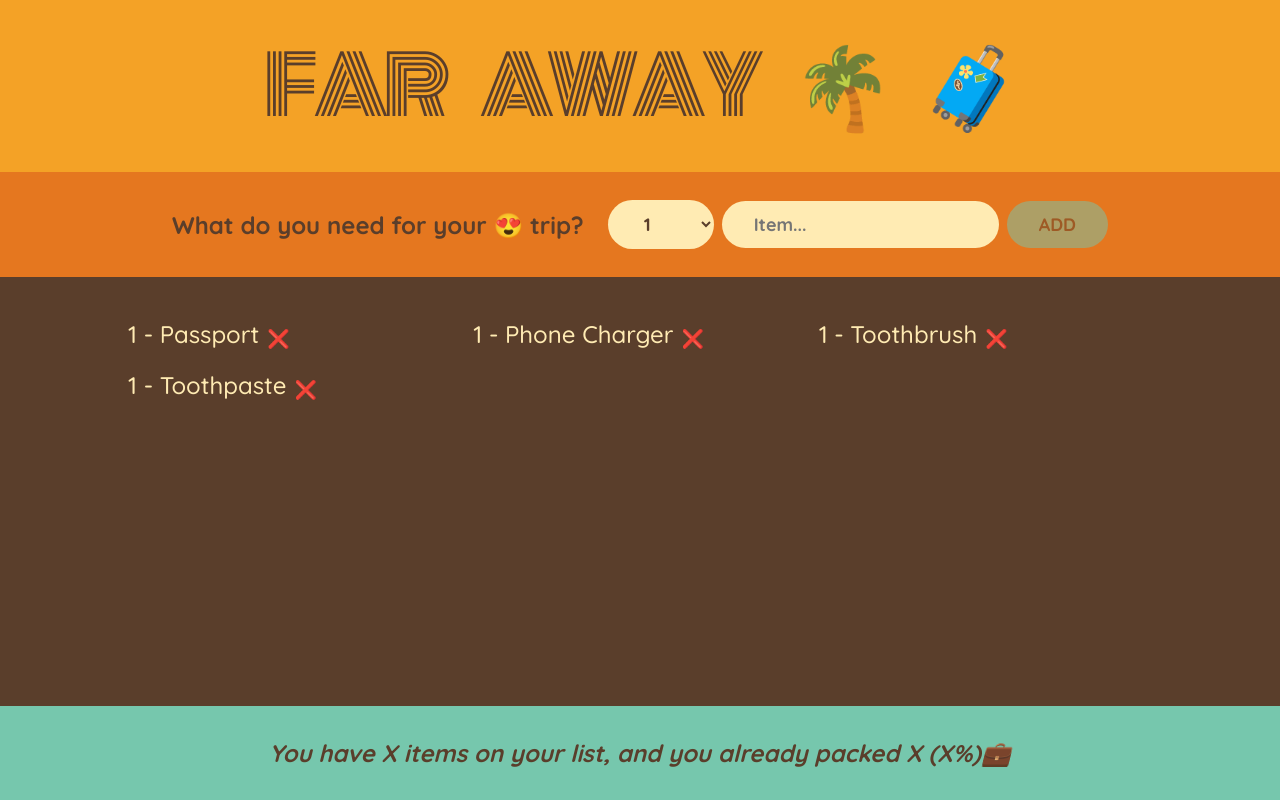
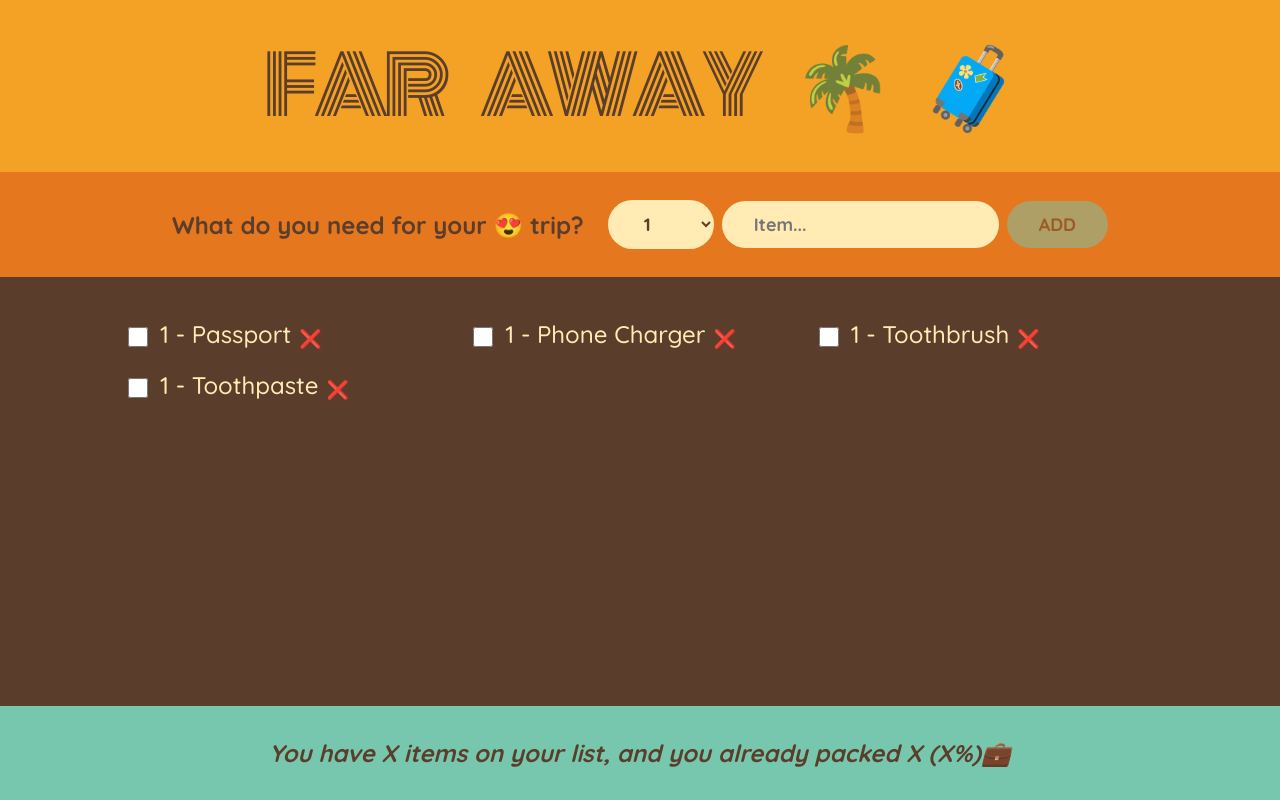
Before and after one commit to fandredev/far-away, a React (Create React App) app: page / in a window 1280 px wide. Built offline with nearby package versions, Linux system fonts and the light colour scheme.

Commit message:
chore: update App component to include toggle packed functionality in packing list

```diff
--- a/src/App.tsx
+++ b/src/App.tsx
@@ -9,8 +9,8 @@ import Stats from './components/stats';
 const initialItems: PackingListItemProps[] = [
   { id: 1, description: 'Passport', quantity: 1, packed: false },
   { id: 2, description: 'Phone Charger', quantity: 1, packed: false },
-  { id: 8, description: 'Toothbrush', quantity: 1, packed: false },
-  { id: 9, description: 'Toothpaste', quantity: 1, packed: false },
+  { id: 3, description: 'Toothbrush', quantity: 1, packed: false },
+  { id: 4, description: 'Toothpaste', quantity: 1, packed: false },
 ];
 
 export default function App() {
@@ -24,11 +24,23 @@ export default function App() {
     setItems((prevItems) => prevItems.filter((item) => item.id !== id));
   }
 
+  function handleTogglePacked(id: number) {
+    setItems((prevItems) =>
+      prevItems.map((item) =>
+        item.id === id ? { ...item, packed: !item.packed } : item
+      )
+    );
+  }
+
   return (
     <div className="app">
       <Logo />
       <Form onAddItems={handleAddItems} />
-      <PackingList onRemoveItem={handleRemoveItem} items={items} />
+      <PackingList
+        onTogglePacked={handleTogglePacked}
+        onRemoveItem={handleRemoveItem}
+        items={items}
+      />
       <Stats />
     </div>
   );
--- a/src/components/item.tsx
+++ b/src/components/item.tsx
@@ -7,6 +7,7 @@ export interface PackingListItemProps {
 
 export interface ItemProps extends PackingListItemProps {
   onRemoveItem: (id: number) => void;
+  onTogglePacked: (id: number) => void;
 }
 
 export default function Item({
@@ -15,9 +16,15 @@ export default function Item({
   quantity,
   id,
   onRemoveItem,
+  onTogglePacked,
 }: ItemProps) {
   return (
     <li>
+      <input
+        type="checkbox"
+        checked={packed}
+        onChange={() => onTogglePacked(id)}
+      />
       <span style={packed ? { textDecoration: 'line-through' } : {}}>
         {quantity} - {description}
         <button onClick={() => onRemoveItem(id)}>❌</button>
--- a/src/components/packing_list.tsx
+++ b/src/components/packing_list.tsx
@@ -3,14 +3,24 @@ import Item, { PackingListItemProps } from './item';
 interface PackingListProps {
   items: PackingListItemProps[];
   onRemoveItem: (id: number) => void;
+  onTogglePacked: (id: number) => void;
 }
 
-export default function PackingList({ items, onRemoveItem }: PackingListProps) {
+export default function PackingList({
+  items,
+  onRemoveItem,
+  onTogglePacked,
+}: PackingListProps) {
   return (
     <div className="list">
       <ul>
         {items.map((item) => (
-          <Item key={item.id} {...item} onRemoveItem={onRemoveItem} />
+          <Item
+            key={item.id}
+            {...item}
+            onRemoveItem={onRemoveItem}
+            onTogglePacked={onTogglePacked}
+          />
         ))}
       </ul>
     </div>
```
